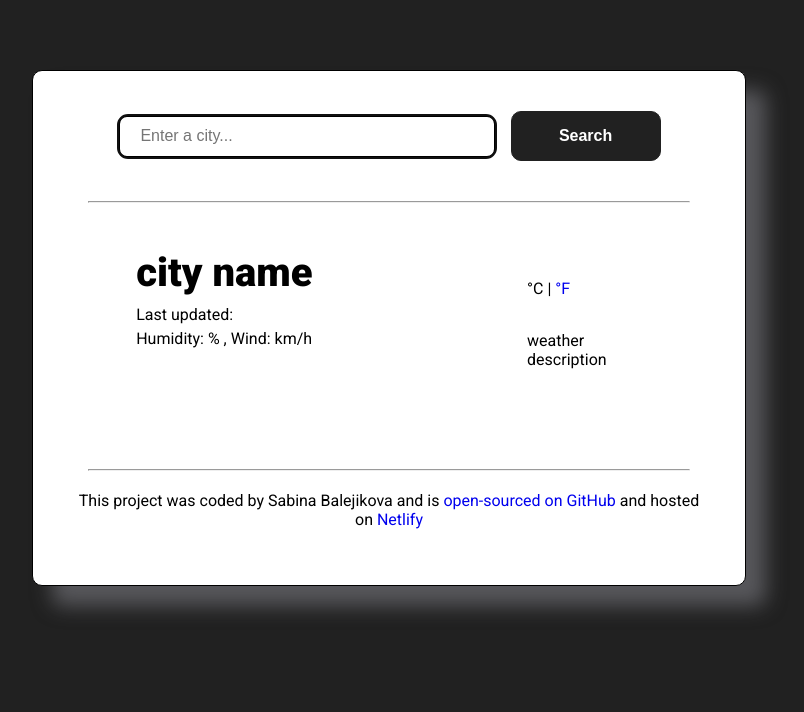
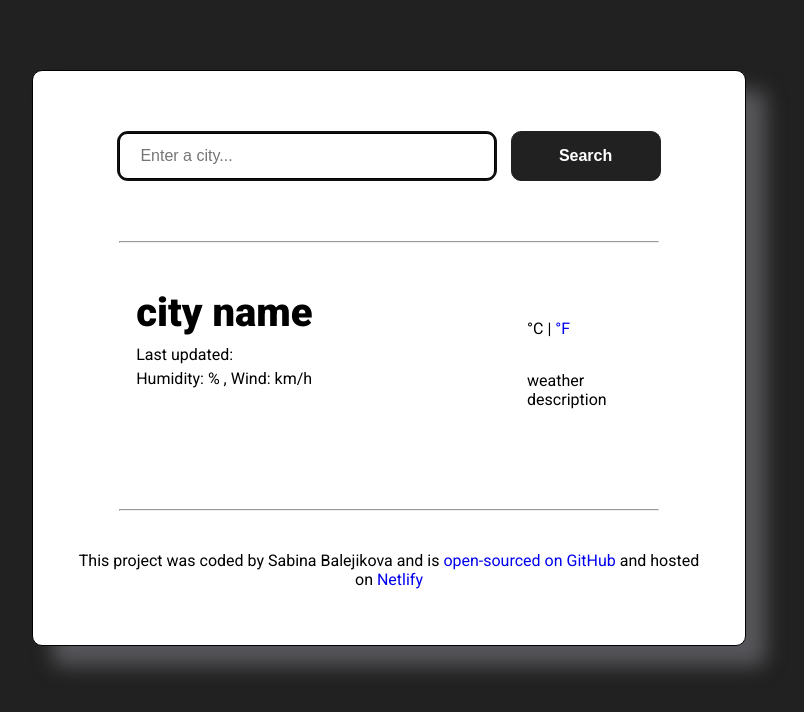
Before and after one commit to sabinabale/final-project-SB, a plain HTML site: page index.html in a window 1280 px wide. Shown: the whole page, without its empty margins (251-1055 px from the left). Drawn offline with nearby package versions, Linux system fonts and the light colour scheme; no server answers.

Commit message:
Update style.css

```diff
--- a/style.css
+++ b/style.css
@@ -49,11 +49,13 @@ body {
 #searchBar {
   display: block;
   text-align: center;
+  margin-top: 20px;
+  padding-bottom: 20px;
 }
 
 #citySearch {
   width: 60%;
-  height: 45px;
+  height: 50px;
   padding-left: 20px;
   border-radius: 10px;
   font-size: 16px;
@@ -82,14 +84,14 @@ body {
 }
 
 #hr-top {
-  max-width: 95%;
+  max-width: 85%;
   color: rgb(231, 225, 225);
   font-size: 1px;
   margin: 40px auto;
 }
 
 #hr-bottom {
-  max-width: 95%;
+  max-width: 85%;
   color: rgb(231, 225, 225);
   font-size: 1px;
   margin: 20px auto;
@@ -97,6 +99,7 @@ body {
 
 p {
   text-align: center;
+  padding-top: 20px;
 }
 
 #degrees {
@@ -145,6 +148,8 @@ a {
   justify-content: center;
   align-items: center;
   text-align: center;
+  display: block;
+  margin: 0 auto;
 }
 
 .weather-forecast-temperatures {
```
